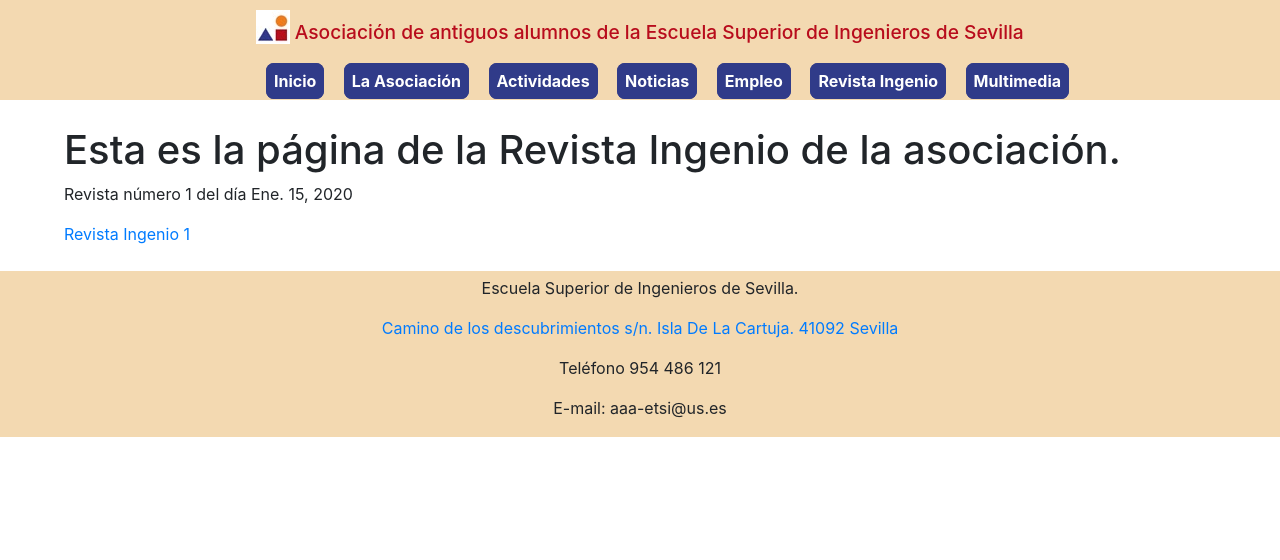
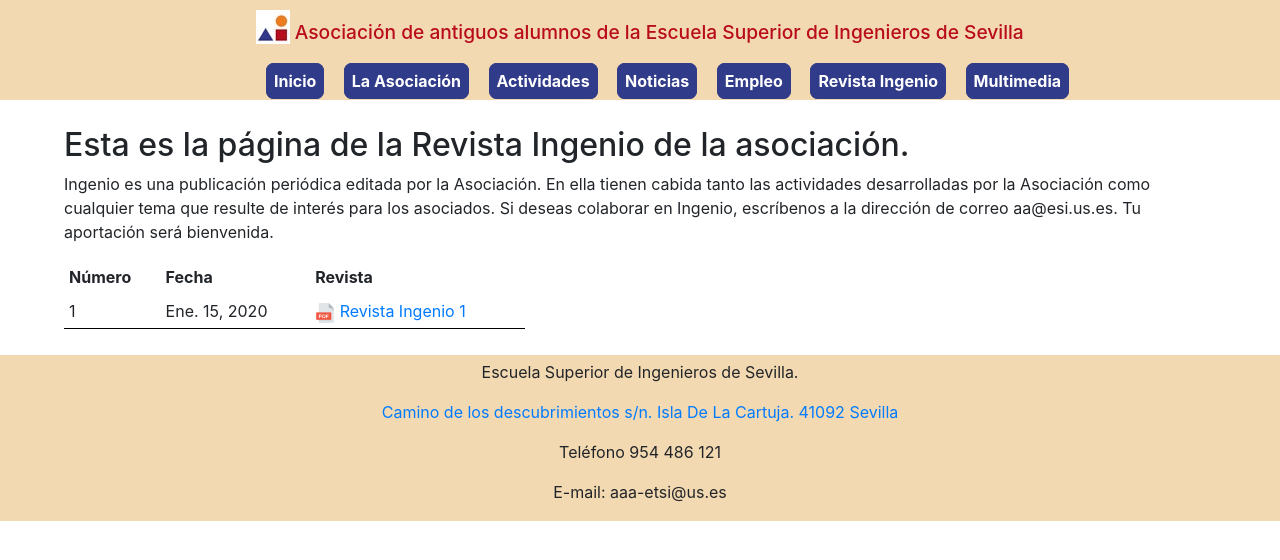
Before and after one commit to morolok/antiguos_alumnos_tfg, a Django app: page /revistaIngenio/ in a window 1280 px wide. Shown: the top 560 px of the page. Run offline with Django 3.2, Linux system fonts and the light colour scheme; tables that the repository leaves empty hold one stand-in row (values such as "Sample post"); some libraries are stand-ins or nearby versions.

Commit message:
Tabla de la revista y nuevas migraciones para el modelo

```diff
--- a/gestionBD/models.py
+++ b/gestionBD/models.py
@@ -34,16 +34,16 @@ class Noticia(models.Model):
     titulo = models.CharField(max_length=50)
     texto = models.TextField()
     fecha = models.DateTimeField()
-    enlace = models.CharField(max_length=256, null=True)
+    enlace = models.CharField(max_length=256, null=True, blank=True)
 
 class Actividad(models.Model):
-    titulo = models.CharField(max_length=50)
+    titulo = models.CharField(max_length=50, primary_key=True)
     descripcion = models.CharField(max_length=1024)
     textoReseña = models.TextField()
     imagen = models.ImageField(upload_to='images', max_length=256)
     fecha = models.DateField()
     hora = models.CharField(max_length=5)
-    enlaceAlbum = models.CharField(max_length=256, null=True)
+    enlaceAlbum = models.CharField(max_length=256, null=True, blank=True)
     tipoActividad = models.CharField(max_length=30)
 
 class DatosDeContacto(models.Model):
@@ -51,15 +51,15 @@ class DatosDeContacto(models.Model):
     email = models.EmailField()
     horario = models.TextField()
     horarioEspecial = models.TextField()
-    ubicacion = models.CharField(max_length=100, null=True)
-    facebook = models.CharField(max_length=256, null=True)
-    twitter = models.CharField(max_length=256, null=True)
-    instagram = models.CharField(max_length=256, null=True)
+    ubicacion = models.CharField(max_length=100, null=True, blank=True)
+    facebook = models.CharField(max_length=256, null=True, blank=True)
+    twitter = models.CharField(max_length=256, null=True, blank=True)
+    instagram = models.CharField(max_length=256, null=True, blank=True)
 
 class OfertaEmpleo(models.Model):
-    titulo = models.CharField(max_length=200)
+    titulo = models.CharField(max_length=200, primary_key=True)
     texto = models.TextField()
-    contacto = models.CharField(max_length=100, null=True)
+    contacto = models.CharField(max_length=100, null=True, blank=True)
     perfil = models.CharField(max_length=100)
     fecha = models.DateField()
     titulaciones = models.CharField(max_length=24)
@@ -77,7 +77,7 @@ class RevistaIngenio(models.Model):
 class AcuerdosEmpresas(models.Model):
     nombre = models.CharField(max_length=100)
     fichero = models.FileField(upload_to='files')
-    texto = models.TextField(null=True)
+    texto = models.TextField(null=True, blank=True)
 
 class JuntaRectora(models.Model):
     puesto = models.CharField(max_length=20, primary_key=True)
@@ -98,9 +98,12 @@ class TipoActividad(models.Model):
         return self.tipo
 
 class UsuarioActividad(models.Model):
-    dniUsuario = models.CharField(max_length=9, null=False)
-    actividad = models.CharField(max_length=50, null=False)
+    dniUsuario = models.ForeignKey(Usuario, on_delete=models.CASCADE)
+    actividad = models.ForeignKey(Actividad, on_delete=models.CASCADE)
+    #dniUsuario = models.CharField(max_length=9, null=False)
+    #actividad = models.CharField(max_length=50, null=False)
 
 class OfertaEmpleoTitulacion(models.Model):
-    ofertaEmpleo = models.CharField(max_length=200, null=False)
+    #ofertaEmpleo = models.CharField(max_length=200, null=False)
+    ofertaEmpleo = models.ForeignKey(OfertaEmpleo, on_delete=models.CASCADE)
     titulacion = models.CharField(max_length=100, null=False)
--- a/gestionBD/templates/revistaIngenio.html
+++ b/gestionBD/templates/revistaIngenio.html
@@ -1,5 +1,5 @@
 {% extends "base.html" %}
-
+{% load static %}
 
 {% block title %}
     Revista Ingenio
@@ -10,15 +10,27 @@
 
 <div id="cuerpo">
 
-    <h1>Esta es la página de la Revista Ingenio de la asociación.</h1>
+    <h2>Esta es la página de la Revista Ingenio de la asociación.</h2>
 
-    {% for revista in revistas %}
+    <p>Ingenio es una publicación periódica editada por la Asociación. En ella tienen cabida tanto las actividades desarrolladas por la Asociación como cualquier tema que resulte de interés para los asociados. Si deseas colaborar en Ingenio, escríbenos a la dirección de correo aa@esi.us.es. Tu aportación será bienvenida.</p>
 
-        <p>Revista número {{revista.numero}} del día {{revista.fecha}}</p>
-        <a href="{{MEDIA_URL}}{{revista.fichero}}" type="application/pdf" target="_blank">Revista Ingenio {{revista.numero}}</a>
-        <br>
-
-    {% endfor %}
+    <table id="tablaRevistaIngenio">
+        <tr>
+            <th class="cabeceraTablaRI">Número</th>
+            <th class="cabeceraTablaRI">Fecha</th>
+            <th class="cabeceraTablaRI">Revista</th>
+        </tr>
+        {% for revista in revistas %}
+            <tr>
+                <td class="elementoTablaRI">{{revista.numero}}</td>
+                <td class="elementoTablaRI">{{revista.fecha}}</td>
+                <td class="elementoTablaRI">
+                    <img id="logoPdfTablaRI" src="{% static 'images/pdf_ico.ico' %}">
+                    <a href="{{MEDIA_URL}}{{revista.fichero}}" type="application/pdf" target="_blank">Revista Ingenio {{revista.numero}}</a>
+                </td>
+            </tr>
+        {% endfor %}
+    </table>
 
 </div>
 
--- a/static/css/antiguos_alumnos.css
+++ b/static/css/antiguos_alumnos.css
@@ -17,12 +17,10 @@ body{
     align-items: center;
 }
 
-
 #logoCabecera{
     vertical-align: bottom;
     display: inline;
 }
-
 
 #parrafoNombre{
     vertical-align: bottom;
@@ -32,13 +30,11 @@ body{
     margin: 0;
 }
 
-
 #menu{
     list-style: none;
     margin-top: 25px;
     margin-bottom: 6px;
 }
-
 
 #menu li{
     border-style: solid;
@@ -57,6 +53,24 @@ body{
     text-decoration: none;
 }
 
+#tablaRevistaIngenio{
+    width: 40%;
+}
+
+.cabeceraTablaRI{
+    padding: 5px;
+}
+
+.elementoTablaRI{
+    border-bottom: 1px solid black;
+    padding: 5px;
+}
+
+#logoPdfTablaRI{
+    width: 20px;
+    height: 20px;
+    vertical-align: center;
+}
 
 #miembrosJuntaRectora{
     margin-top: 20px;
```
Also changed, not shown: gestionBD/migrations/0007_auto_20200424_1354.py (added), static/images/pdf_ico.ico (added).
